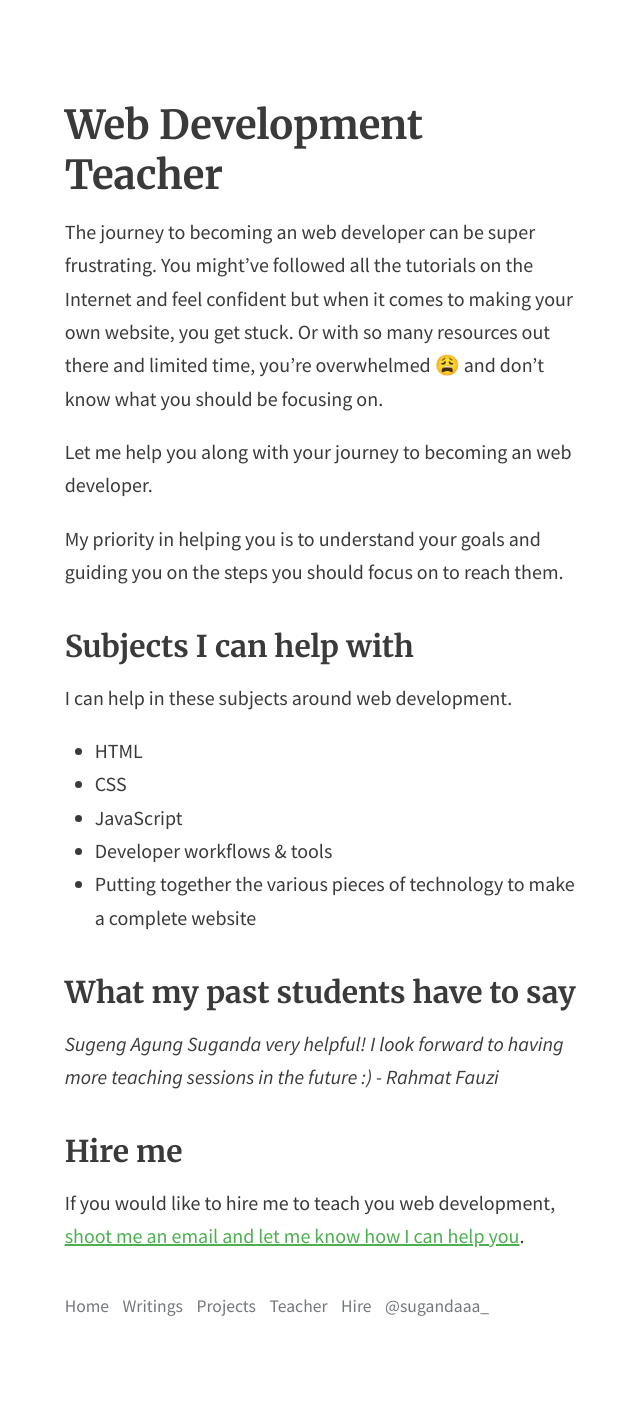
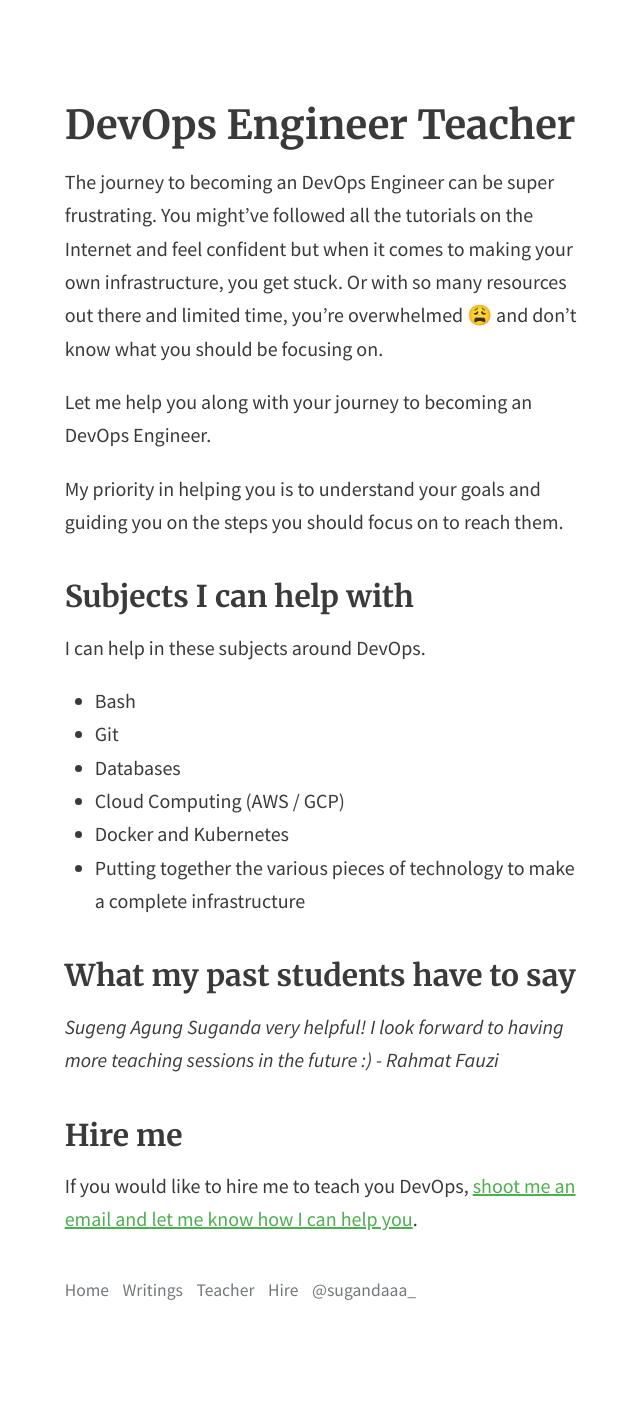
Before and after one commit to sgnd/sgnd.github.io, a Jekyll site: the page built from teacher.md, in a window 1280 px wide. Shown: the whole page, without its empty margins (317-957 px from the left). Built offline with Jekyll 4.4.1, drawn with Linux system fonts in a browser that asks for light colours; emoji names are drawn with the system emoji font.

Commit message:
update info

```diff
--- a/_config.yml
+++ b/_config.yml
@@ -1,5 +1,5 @@
 name: "Sugeng Agung Suganda"
-description: "Full-stack developer, blogger and designer."
+description: "DevOps Engineer"
 baseurl: ""
 url: ""
 s3: ""
--- a/_includes/footer.html
+++ b/_includes/footer.html
@@ -3,7 +3,7 @@
     <!-- <span>&copy; {{ site.time | date: '%Y' }} <a href="{{ site.baseurl }}/" class="black">{{ site.name }}</a></span> -->
     <a href="{{ site.baseurl }}/" class="gray underline-none mrhalf">Home</a>
     <a href="{{ site.baseurl }}/writings/" class='gray underline-none mrhalf'>Writings</a>
-    <a href="{{ site.baseurl }}/projects/" class='gray underline-none mrhalf'>Projects</a>
+    <!-- <a href="{{ site.baseurl }}/projects/" class='gray underline-none mrhalf'>Projects</a> -->
     <!--<a href="{{ site.baseurl }}/notes/" class='gray underline-none mrhalf'>Notes</a>-->
     <a href="{{ site.baseurl }}/teacher/" class='gray underline-none mrhalf'>Teacher</a>
     <a href="{{ site.baseurl }}/hire/" class='gray underline-none mrhalf'>Hire</a>
--- a/index.html
+++ b/index.html
@@ -6,9 +6,9 @@ layout: default
 <img src='https://sgnd.github.io/profile.jpg' alt='Picture of Sugeng Agung Suganda' class='profile' />
 </div>
 
-<p>:wave: Hey hey, I'm Sugeng Agung Suganda, a full stack developer, blogger and designer located in Serang-Banten, Indonesia.</p>
+<p>:wave: Hey hey, I'm Sugeng Agung Suganda, a DevOps Engineer located in Serang-Banten, Indonesia.</p>
 
-<p>I also enjoy helping others by teaching what I know about web development.</p>
+<p>I also enjoy helping others by teaching what I know about DevOps.</p>
 
 <h2>Let's connect</h2>
 
--- a/teacher.md
+++ b/teacher.md
@@ -1,24 +1,25 @@
 ---
 layout: page
-title: Web Development Teacher
+title: DevOps Engineer Teacher
 permalink: /teacher/
 ---
 
-The journey to becoming an web developer can be super frustrating. You might've followed all the tutorials on the Internet and feel confident but when it comes to making your own website, you get stuck. Or with so many resources out there and limited time, you're overwhelmed :weary: and don't know what you should be focusing on.
+The journey to becoming an DevOps Engineer can be super frustrating. You might've followed all the tutorials on the Internet and feel confident but when it comes to making your own infrastructure, you get stuck. Or with so many resources out there and limited time, you're overwhelmed :weary: and don't know what you should be focusing on.
 
-Let me help you along with your journey to becoming an web developer.
+Let me help you along with your journey to becoming an DevOps Engineer.
 
 My priority in helping you is to understand your goals and guiding you on the steps you should focus on to reach them.
 
 ## Subjects I can help with
 
-I can help in these subjects around web development.
+I can help in these subjects around DevOps.
 
-- HTML
-- CSS
-- JavaScript
-- Developer workflows & tools
-- Putting together the various pieces of technology to make a complete website
+- Bash
+- Git
+- Databases
+- Cloud Computing (AWS / GCP)
+- Docker and Kubernetes
+- Putting together the various pieces of technology to make a complete infrastructure
 
 ## What my past students have to say
 
@@ -26,4 +27,4 @@ I can help in these subjects around web development.
 
 ## Hire me
 
-If you would like to hire me to teach you web development, [shoot me an email and let me know how I can help you](mailto:sugandaletters@gmail.com).
+If you would like to hire me to teach you DevOps, [shoot me an email and let me know how I can help you](mailto:sugandaletters@gmail.com).
--- a/writings.html
+++ b/writings.html
@@ -5,7 +5,7 @@ permalink: /writings/
 ---
 
 <p>
-  I write articles about programming, making, helping others and neat things others have made.
+  I write articles about DevOps, helping others and neat things others have made.
 </p>
 <p>
   <ul>
```
Also changed, not shown: hire.md (+3 -3 lines), demo/nginx/502.svg, demo/nginx/style.css (line endings or trailing spaces), robots.txt (line endings or trailing spaces).
